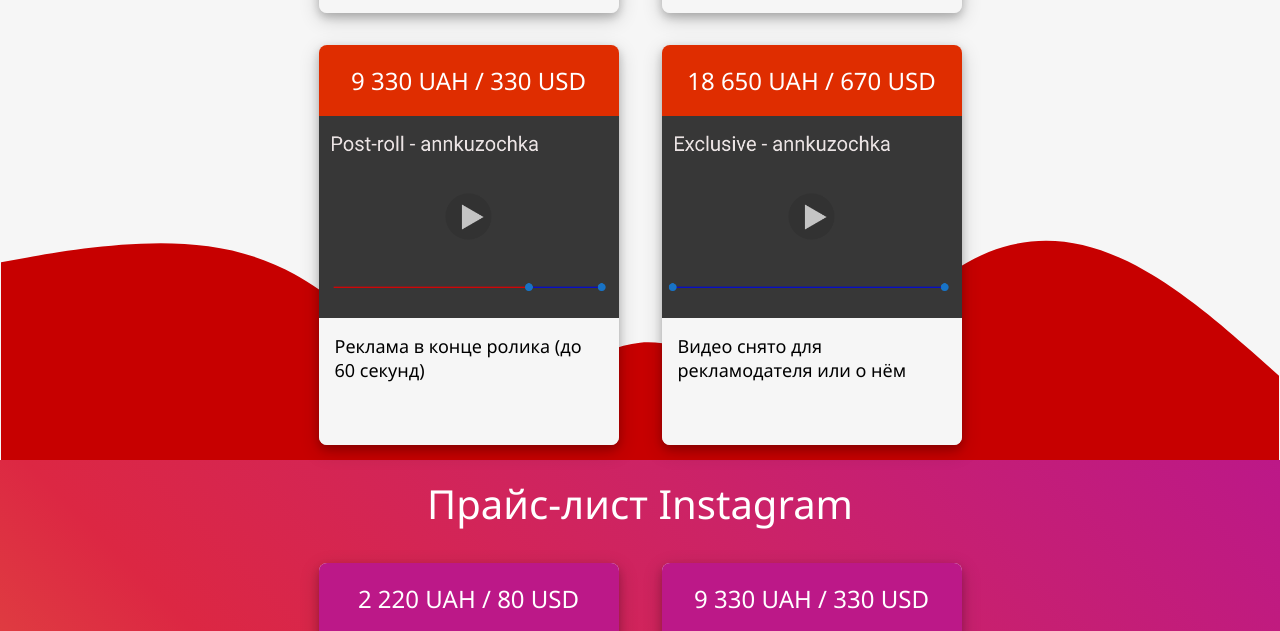
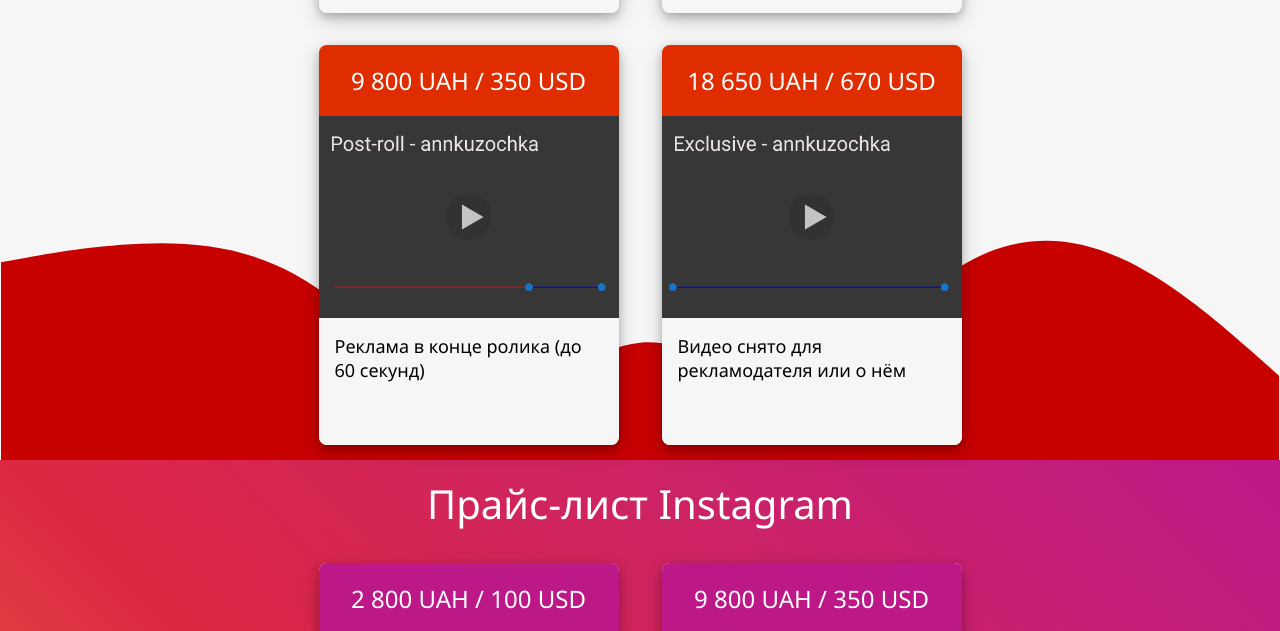
Before and after one commit to annkuzochka/annkuzochka-pricelist, a plain HTML site: page docs/index.html in a window 1280 px wide. Shown: the part 489-1120 px from the top of the page. Drawn offline with Linux system fonts and the light colour scheme.

Commit message:
Update index.html

```diff
--- a/docs/index.html
+++ b/docs/index.html
@@ -60,7 +60,7 @@
                 <div class="card bg-white shadow">
                     <div class="price">
                         <p>
-                            9 330 UAH / 330 USD
+                            9 800 UAH / 350 USD
                         </p>
                     </div>
                     <img class="embeded" src="./images/postroll.jpg" alt="post-roll">
@@ -95,7 +95,7 @@
                 <div class="card tall bg-white shadow">
                     <div class="price bg-violet">
                         <p>
-                            2 220 UAH / 80 USD
+                            2 800 UAH / 100 USD
                         </p>
                     </div>
                     <img class="embeded fit" src="./images/stories.jpg" alt="instagram">
@@ -108,7 +108,7 @@
                 <div class="card tall bg-white shadow">
                     <div class="price bg-violet">
                         <p>
-                            9 330 UAH / 330 USD
+                            9 800 UAH / 350 USD
                         </p>
                     </div>
                     <img class="embeded fit" src="./images/instagram.jpg" alt="instagram">
```
